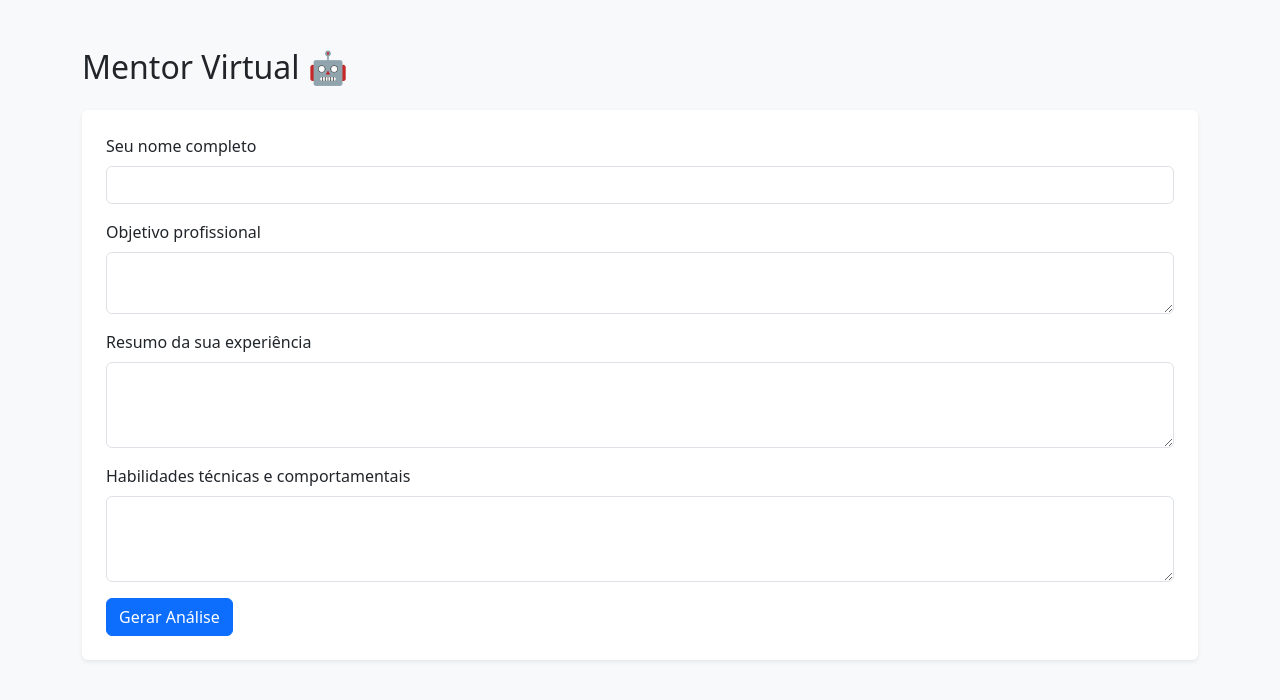
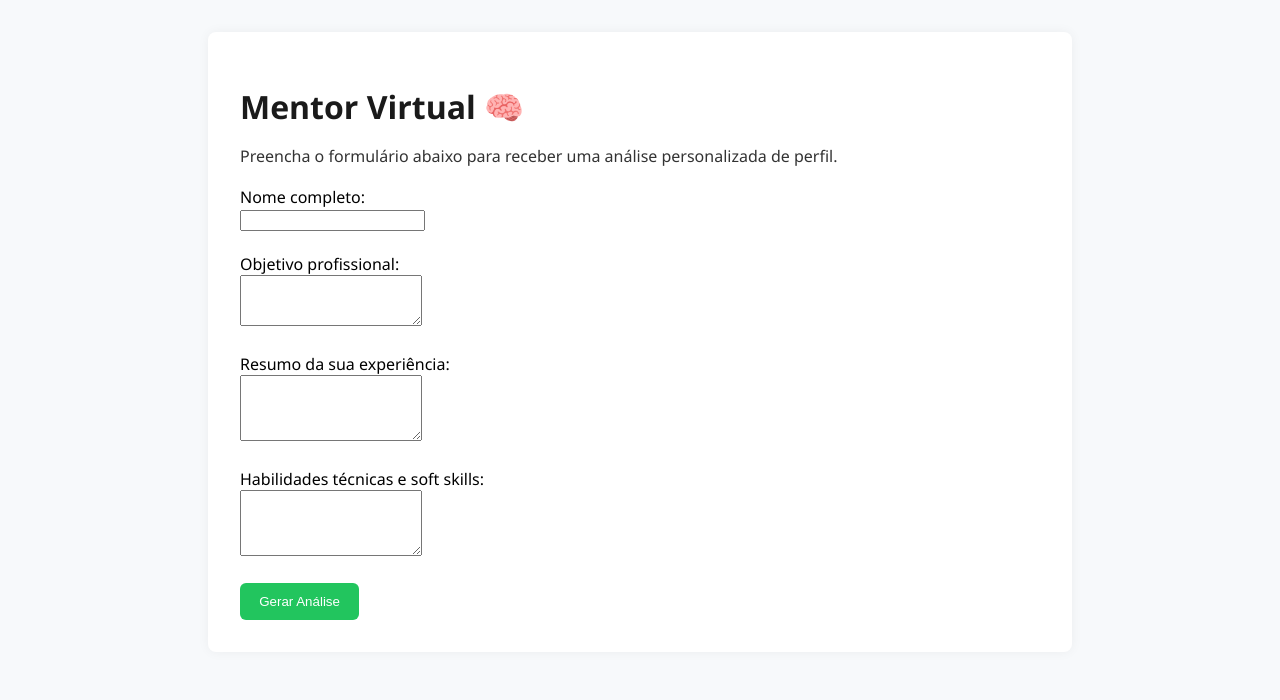
Before and after one commit to lega-nft/mentorvirtual, a FastAPI app: page / in a window 1280 px wide. Shown: the top 700 px of the page. Run offline with FastAPI, Linux system fonts and the light colour scheme.

Commit message:
Update formulario.html

```diff
--- a/templates/formulario.html
+++ b/templates/formulario.html
@@ -1,32 +1,28 @@
-
 <!DOCTYPE html>
-<html>
+<html lang="pt-BR">
 <head>
     <meta charset="UTF-8">
-    <title>Mentor Virtual - Análise de Perfil</title>
-    <link href="https://cdn.jsdelivr.net/npm/bootstrap@5.3.2/dist/css/bootstrap.min.css" rel="stylesheet">
+    <title>Mentor Virtual – Análise Profissional</title>
+    <link rel="stylesheet" href="/static/style.css">
 </head>
-<body class="bg-light">
-    <div class="container mt-5">
-        <h2 class="mb-4">Mentor Virtual 🤖</h2>
-        <form action="/api/analisar" method="post" class="bg-white p-4 rounded shadow-sm">
-            <div class="mb-3">
-                <label for="nome" class="form-label">Seu nome completo</label>
-                <input type="text" class="form-control" name="nome" required>
-            </div>
-            <div class="mb-3">
-                <label class="form-label">Objetivo profissional</label>
-                <textarea class="form-control" name="objetivo" rows="2" required></textarea>
-            </div>
-            <div class="mb-3">
-                <label class="form-label">Resumo da sua experiência</label>
-                <textarea class="form-control" name="experiencia" rows="3" required></textarea>
-            </div>
-            <div class="mb-3">
-                <label class="form-label">Habilidades técnicas e comportamentais</label>
-                <textarea class="form-control" name="habilidades" rows="3" required></textarea>
-            </div>
-            <button type="submit" class="btn btn-primary">Gerar Análise</button>
+<body>
+    <div class="container">
+        <h1>Mentor Virtual 🧠</h1>
+        <p>Preencha o formulário abaixo para receber uma análise personalizada de perfil.</p>
+        <form action="/api/analisar" method="post">
+            <label for="nome">Nome completo:</label><br>
+            <input type="text" id="nome" name="nome" required><br><br>
+
+            <label for="objetivo">Objetivo profissional:</label><br>
+            <textarea id="objetivo" name="objetivo" rows="3" required></textarea><br><br>
+
+            <label for="experiencia">Resumo da sua experiência:</label><br>
+            <textarea id="experiencia" name="experiencia" rows="4" required></textarea><br><br>
+
+            <label for="habilidades">Habilidades técnicas e soft skills:</label><br>
+            <textarea id="habilidades" name="habilidades" rows="4" required></textarea><br><br>
+
+            <button type="submit" class="btn">Gerar Análise</button>
         </form>
     </div>
 </body>
```
